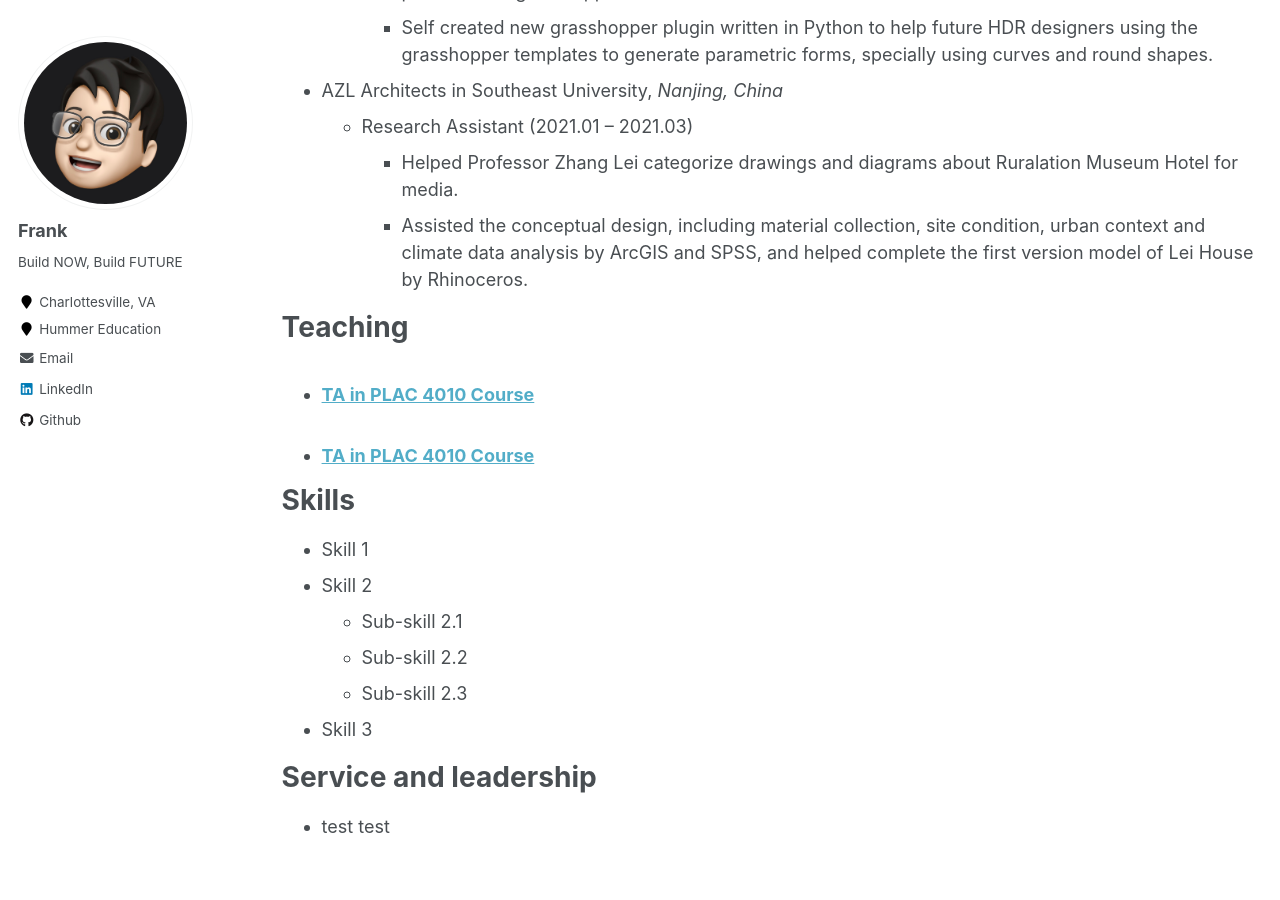
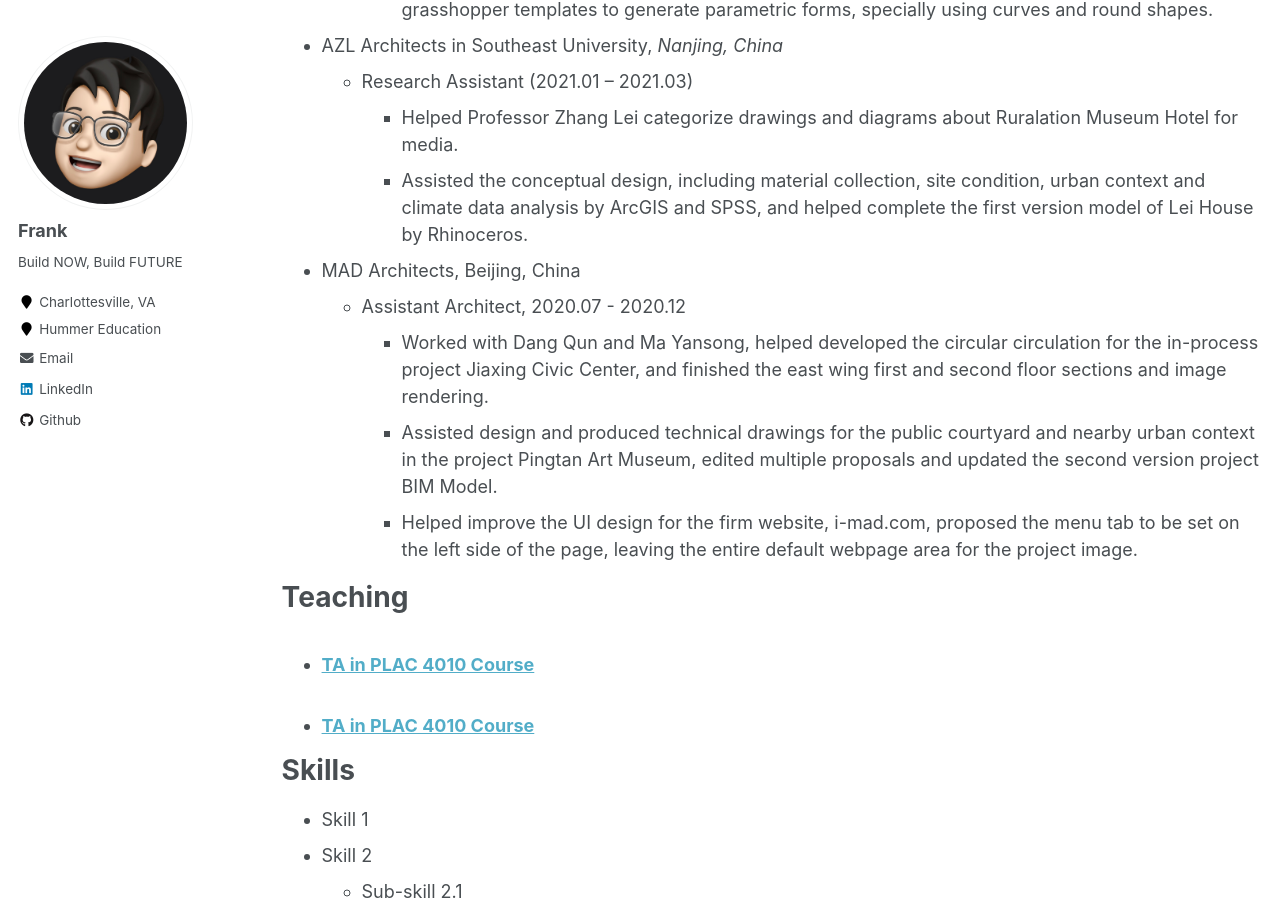
Before and after one commit to FangFrankSun/AcademicPage, a Jekyll site: the page built from _pages/cv.md, in a window 1280 px wide and 900 px high, scrolled down 1518 px. Built offline with Jekyll 4.4.1, drawn with Linux system fonts in a browser that asks for light colours; some of the changed text lies outside the part shown.

Commit message:
Update cv.md

```diff
--- a/_pages/cv.md
+++ b/_pages/cv.md
@@ -15,7 +15,7 @@ Education
   * Double Major in Architecture and Computer Science
   * GPA 3.95/4.00
 
-<font size = 30> ttt </font>
+<font size = 0.2> ttt </font>
 
 Work Experience in *Computer Science*
 ---
@@ -54,6 +54,15 @@ Work experience in *Architecture*
     * Helped Professor Zhang Lei categorize drawings and diagrams about Ruralation Museum Hotel for media.
     * Assisted the conceptual design, including material collection, site condition, urban context and climate data analysis by ArcGIS and SPSS, and helped complete the first version model of Lei House by Rhinoceros.
 
+
+* MAD Architects, Beijing, China
+  * Assistant Architect, 2020.07 - 2020.12
+    * Worked with Dang Qun and Ma Yansong, helped developed the circular circulation for the in-process project Jiaxing Civic Center, and finished the east wing first and second floor sections and image rendering.
+    * Assisted design and produced technical drawings for the public courtyard and nearby urban context in the project Pingtan Art Museum, edited multiple proposals and updated the second version project BIM Model.
+    * Helped improve the UI design for the firm website, i-mad.com, proposed the menu tab to be set on the left side of the page, leaving the entire default webpage area for the project image.
+
+
+
 Teaching
 ======
   <ul>{% for post in site.teaching %}
```
